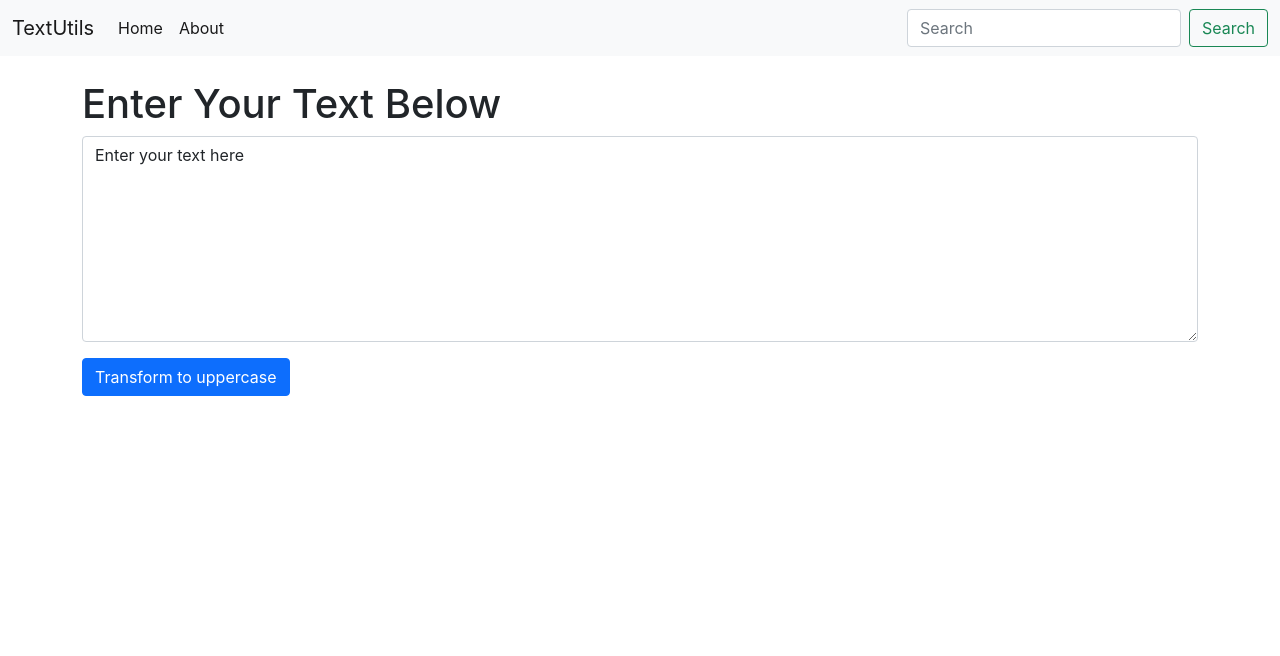
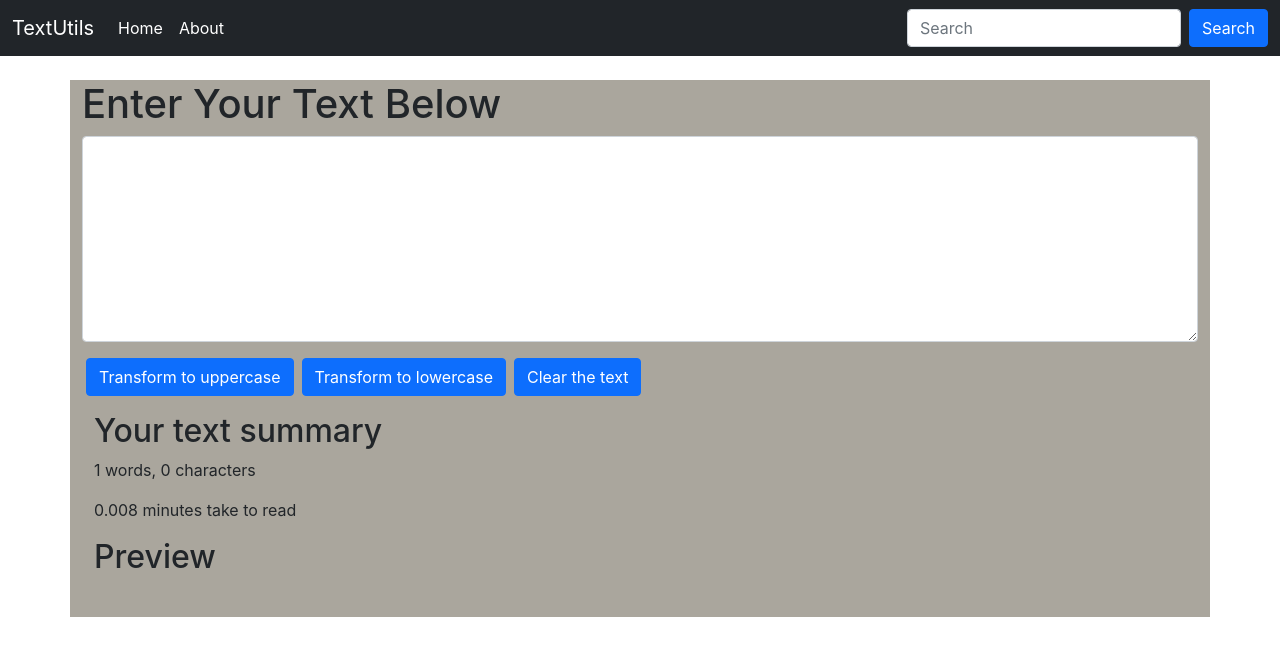
Before and after one commit to ahatasam2573/text-utilities, a React (Create React App) app: page / in a window 1280 px wide. Shown: the top 656 px of the page. Built offline with nearby package versions, Linux system fonts and the light colour scheme.

Commit message:
button added

```diff
--- a/src/App.js
+++ b/src/App.js
@@ -7,7 +7,7 @@ function App() {
   return (
     <>
       <Navbar />
-      <div className="container my-4">
+      <div style={{ backgroundColor: '#aaa69d' }} className="container my-4">
         <TextForm heading='Enter Your Text Below' />
       </div>
     </>
--- a/src/components/Navbar.js
+++ b/src/components/Navbar.js
@@ -2,7 +2,7 @@ import React from 'react';
 
 const Navbar = () => {
     return (
-        <nav className="navbar navbar-expand-lg navbar-light bg-light">
+        <nav className="navbar navbar-expand-lg navbar-dark bg-dark">
             <div className="container-fluid">
                 <a className="navbar-brand" href="/">TextUtils</a>
                 <button className="navbar-toggler" type="button" data-bs-toggle="collapse" data-bs-target="#navbarSupportedContent" aria-controls="navbarSupportedContent" aria-expanded="false" aria-label="Toggle navigation">
@@ -18,7 +18,7 @@ const Navbar = () => {
                     </ul>
                     <form className="d-flex">
                         <input className="form-control me-2" type="search" placeholder="Search" aria-label="Search" />
-                        <button className="btn btn-outline-success" type="submit">Search</button>
+                        <button className="btn btn-primary" type="submit">Search</button>
                     </form>
                 </div>
             </div>
--- a/src/components/TextForm.js
+++ b/src/components/TextForm.js
@@ -1,11 +1,17 @@
 import React, { useState } from 'react';
 
 const TextForm = (props) => {
-    const [text, setText] = useState('Enter your text here');
-
+    const [text, setText] = useState('')
     const handleConvertToUppercase = event => {
         let newText = text.toUpperCase();
         setText(newText)
+    }
+    const handleConvertToLowercase = event => {
+        let newText = text.toLowerCase();
+        setText(newText)
+    }
+    const handleClearText = event => {
+        setText('');
     }
 
     const handleToChange = event => {
@@ -13,13 +19,24 @@ const TextForm = (props) => {
     }
 
     return (
-        <div>
-            <h1>{props.heading}</h1>
-            <div className="mb-3">
-                <textarea className='form-control' id='myTextBox' rows='8' onChange={handleToChange} value={text} ></textarea>
+        <>
+            <div>
+                <h1>{props.heading}</h1>
+                <div className="mb-3">
+                    <textarea className='form-control' id='myTextBox' rows='8' onChange={handleToChange} value={text} ></textarea>
+                </div>
+                <button onClick={handleConvertToUppercase} className="btn btn-primary mx-1">Transform to uppercase</button>
+                <button onClick={handleConvertToLowercase} className="btn btn-primary mx-1">Transform to lowercase</button>
+                <button onClick={handleClearText} className="btn btn-primary mx-1">Clear the text</button>
             </div>
-            <button onClick={handleConvertToUppercase} className="btn btn-primary">Transform to uppercase</button>
-        </div>
+            <div className="container my-3 pb-4">
+                <h2>Your text summary</h2>
+                <p>{text.split(' ').length} words, {text.length} characters</p>
+                <p>{0.008 * text.split(' ').length} minutes take to read</p>
+                <h2>Preview</h2>
+                <p>{text}</p>
+            </div>
+        </>
     );
 };
 
```
